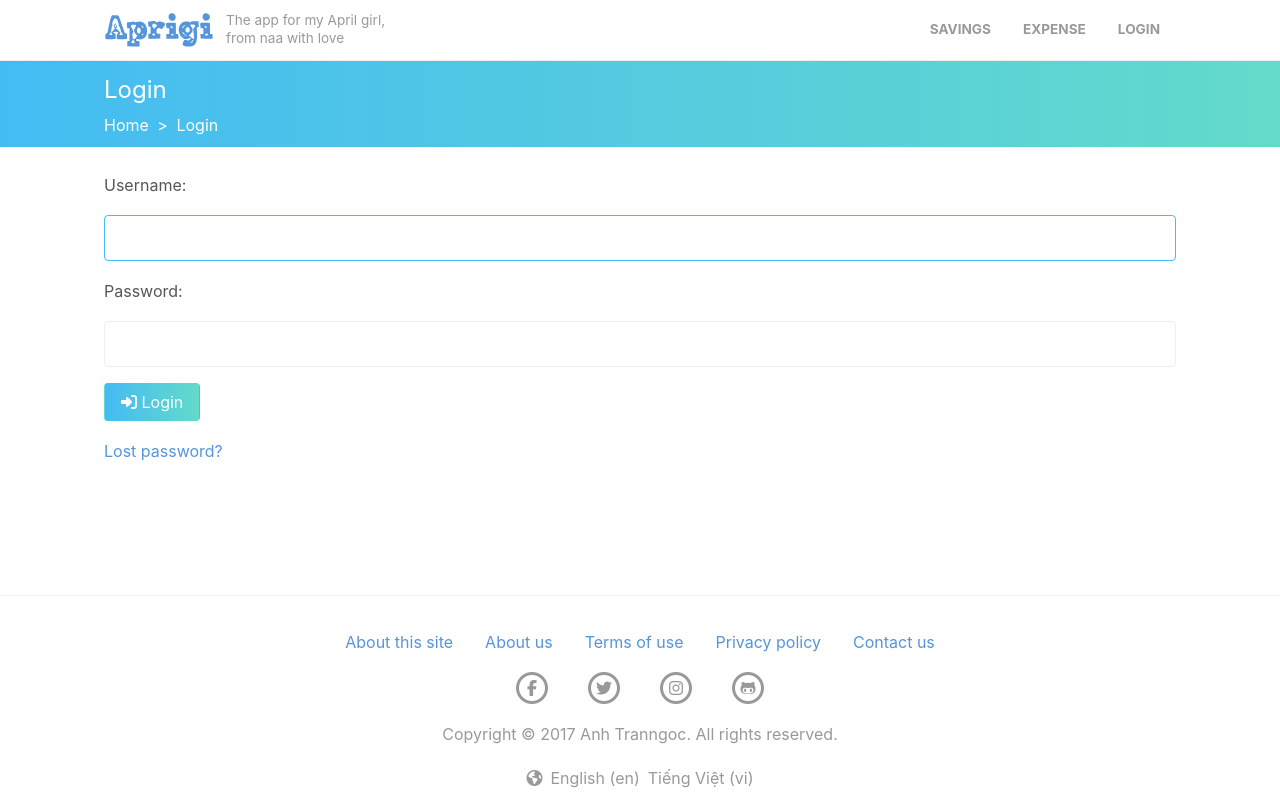
After one commit to manhhomienbienthuy/aprigi, a Django app: a page that uses templates/base.html in a window 1280 px wide. The commit adds this page. Run offline with Django 3.2, Linux system fonts and the light colour scheme; data that the repository does not hold is empty; style sheets or scripts are compiled from the project's sources; some libraries are stand-ins or nearby versions.

Commit message:
Login and logout

```diff
--- a/aprigi/settings.py
+++ b/aprigi/settings.py
@@ -174,3 +174,5 @@ EMAIL_HOST_PASSWORD = os.environ.get('EMAIL_HOST_PASSWORD')
 EMAIL_PORT = int(os.environ.get('EMAIL_PORT', 25))
 
 EMAIL_USE_TLS = os.environ.get('EMAIL_USE_TLS', False)
+
+LOGIN_REDIRECT_URL = '/'
--- a/aprigi/urls.py
+++ b/aprigi/urls.py
@@ -28,5 +28,6 @@ urlpatterns += i18n.i18n_patterns(
     url(r'^savings/', include('savings.urls')),
     url(r'^about/', include('about.urls')),
     url(r'^expenses/', include('expenses.urls')),
+    url(r'^accounts/', include('django.contrib.auth.urls')),
     url(r'^admin/', admin.site.urls),
 )
--- a/templates/base.html
+++ b/templates/base.html
@@ -34,6 +34,6 @@
 
     {% include "includes/footer.html" %}
     <script data-main="{% static 'js/vpyeu.js' %}" src="{% static 'js/lib/require.js' %}"></script>
-    <script src="{% static 'js/bundle.js' %}"></script>
+    <script src="{% static 'js/aprigi.js' %}"></script>
   </body>
 </html>
--- a/templates/homepage.html
+++ b/templates/homepage.html
@@ -4,7 +4,7 @@
 {% block header %}
   <div class="page-header">
     <div class="container">
-      <h1 class="page-header">{% trans "Greetings, world!" %}</h1>
+      <h1>{% trans "Greetings, world!" %}</h1>
     </div>
   </div>
 {% endblock %}
--- a/templates/includes/header.html
+++ b/templates/includes/header.html
@@ -15,6 +15,16 @@
         <li{% if 'expenses' in request.path %} class="active"{% endif %}>
           <a href="{% url 'expenses:index' %}">{% trans "Expense" %}</a>
         </li>
+
+        {% if user.is_authenticated %}
+          <li><a href="{% url 'logout'%}?next={{ request.path }}">
+            {% trans "Logout" %}
+          </a></li>
+        {% else %}
+          <li><a href="{% url 'login'%}?next={{ request.path }}">
+            {% trans "Login" %}
+          </a></li>
+        {% endif %}
       </ul>
     </div>
   </div>
--- /dev/null
+++ b/templates/registration/login.html
@@ -0,0 +1,70 @@
+{% extends "base.html" %}
+{% load i18n l10n %}
+
+{% block header %}
+  <div class="page-header">
+    <div class="container">
+      <h1>{% trans "Login" %}</h1>
+
+      <ul class="breadcrumbs">
+        <li><a href="{% url 'homepage' %}">
+          {% trans "Home" %}
+        </a></li>
+        <li><a href="{% url 'login' %}">
+          {% trans "Login" %}
+        </a></li>
+      </ul>
+    </div>
+  </div>
+{% endblock %}
+
+{% block content %}
+  <div class="container">
+    <form method="post" action="{% url 'login' %}" class="form-general">
+      {% csrf_token %}
+
+      <input type="hidden" name="next" value="{{ next }}" />
+
+      {% if form.errors %}
+        <p class="error">
+          {% trans "Your username and password didn't match"% }
+        </p>
+      {% endif %}
+
+      {% if next %}
+        {% if user.is_authenticated %}
+          <p class="error">
+            {% blocktrans %}
+              Your account doesn't have access to this page.
+              To proceed, please login with an account that has access.
+            {% endblocktrans %}
+          </p>
+        {% else %}
+          <p class="error">
+            {% trans "Please login to see this page." %}
+          </p>
+        {% endif %}
+      {% endif %}
+
+      <div>
+        {{ form.username.label_tag }}
+        {{ form.username }}
+      </div>
+      <div>
+        {{ form.password.label_tag }}
+        {{ form.password }}
+      </div>
+
+      <div>
+        <button class="button button-primary" type="submit">
+          <i class="fa fa-sign-in"></i>
+          {% trans "Login" %}
+        </button>
+      </div>
+    </form>
+
+    <p><a href="{% url 'password_reset' %}">
+      {% trans "Lost password?" %}
+    </a></p>
+  </div>
+{% endblock %}
```
Also changed, not shown: gulpfile.js (+9 -4 lines), locale/vi/LC_MESSAGES/django.po.
